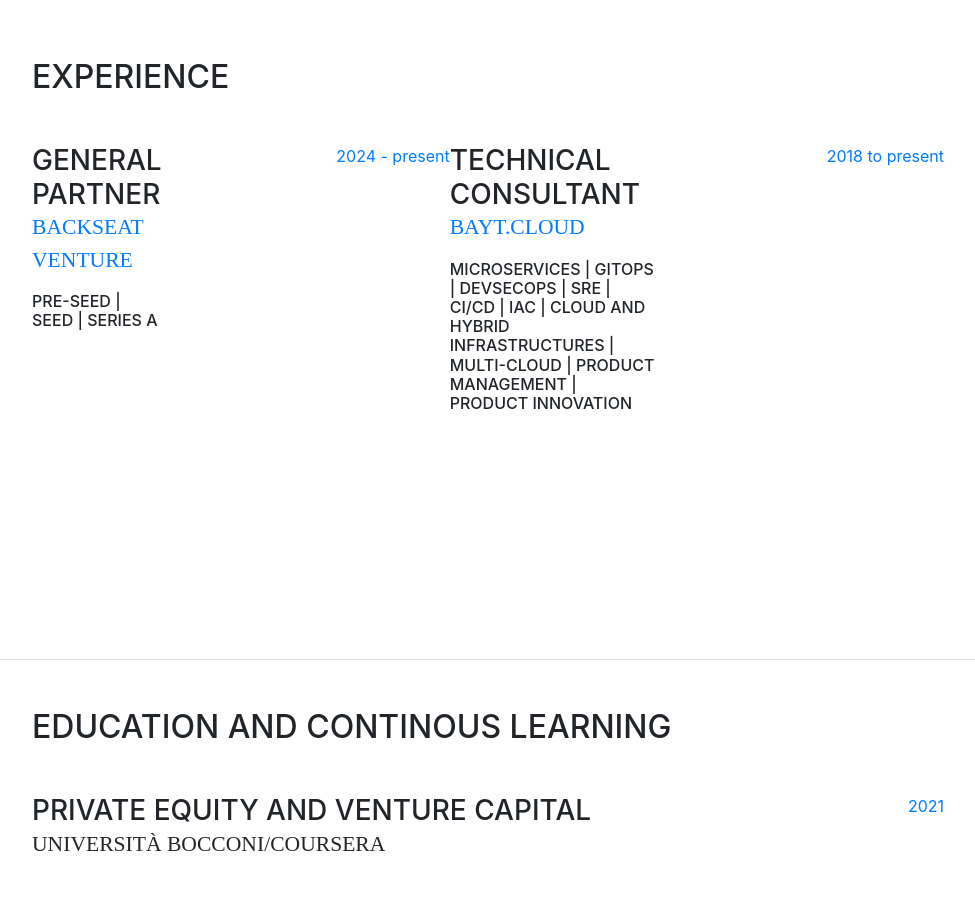
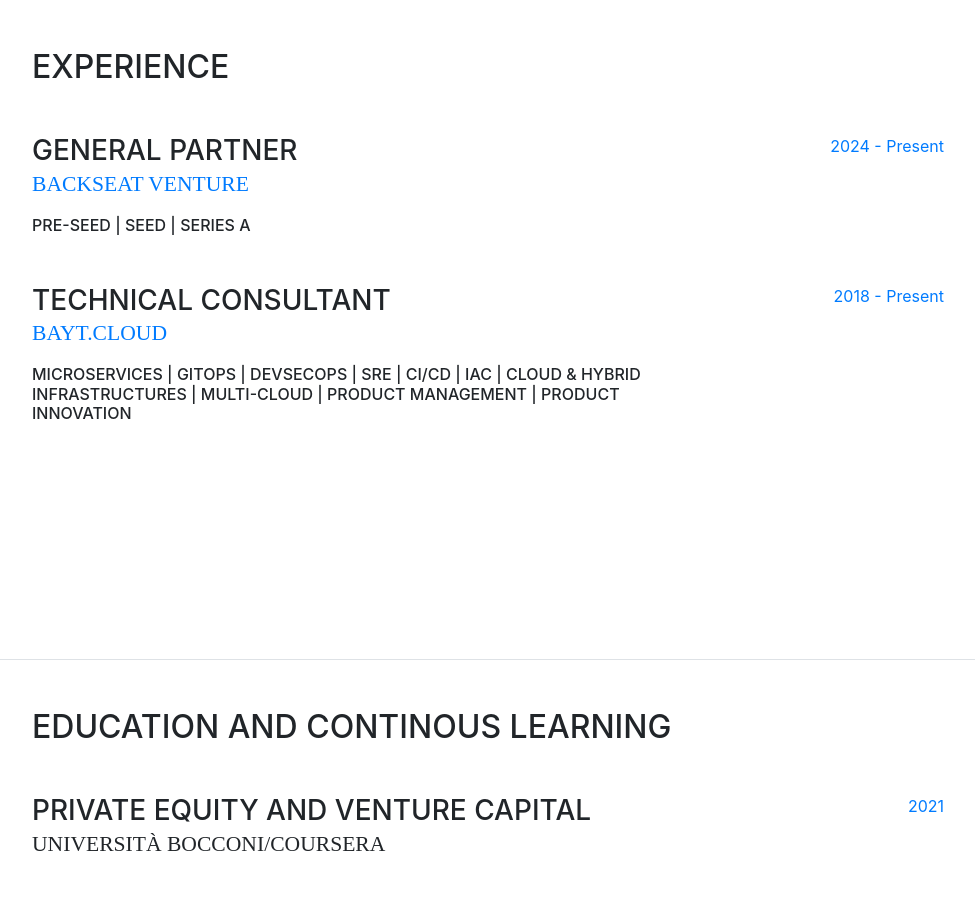
Before and after one commit to laithrafid/laith.rafids.com, a website with bundled scripts: page index.html in a window 1280 px wide. Shown: the part 940-1861 px from the top of the page, without its empty margins (288-1263 px from the left). Built offline with nearby package versions, Linux system fonts and the light colour scheme; a web font is replaced by a local one.

Commit message:
experience index.html issue
fixing experiences issue

```diff
--- a/index.html
+++ b/index.html
@@ -121,28 +121,43 @@
         </div>
       </section>
 
+
 <section class="resume-section p-3 p-lg-5 d-flex flex-column" id="experience">
   <div class="my-auto">
     <h2 class="mb-5">Experience</h2>
+
+    <!-- Experience 1 -->
     <div class="resume-item d-flex flex-column flex-md-row mb-5">
       <div class="resume-content mr-auto">
-              <h3 class="mb-0", href="">General Partner</h3>
-              <div class="subheading mb-3"> <a href="https://backSeatventure.com"> BackSeat Venture</a></div>
-              <h6 class="mb-0"> Pre-seed | Seed | Series A </h6>
+        <h3 class="mb-0">General Partner</h3>
+        <div class="subheading mb-3">
+          <a href="https://backseatventure.com" target="_blank">BackSeat Venture</a>
+        </div>
+        <h6 class="mb-0">Pre-seed | Seed | Series A</h6>
       </div>
       <div class="resume-date text-md-right">
-              <span class="text-primary">2024 - present </span>
+        <span class="text-primary">2024 - Present</span>
       </div>
+    </div>
+
+    <!-- Experience 2 -->
+    <div class="resume-item d-flex flex-column flex-md-row mb-5">
       <div class="resume-content mr-auto">
-              <h3 class="mb-0", href="">Technical Consultant</h3>
-              <div class="subheading mb-3"> <a href="https://bayt.cloud"> BAYT.cloud</a></div>
-              <h6 class="mb-0"> Microservices | GitOps | DevSecOps | SRE | CI/CD | IAC | Cloud and Hybrid Infrastructures | Multi-cloud | Product Management | Product Innovation</h6>
+        <h3 class="mb-0">Technical Consultant</h3>
+        <div class="subheading mb-3">
+          <a href="https://bayt.cloud" target="_blank">BAYT.cloud</a>
+        </div>
+        <h6 class="mb-0">
+          Microservices | GitOps | DevSecOps | SRE | CI/CD | IAC | Cloud & Hybrid Infrastructures | Multi-cloud | Product Management | Product Innovation
+        </h6>
       </div>
       <div class="resume-date text-md-right">
-              <span class="text-primary">2018 to present</span>
+        <span class="text-primary">2018 - Present</span>
+      </div>
     </div>
   </div>
 </section>
+
       <section class="resume-section p-3 p-lg-5 d-flex flex-column" id="education">
         <div class="my-auto">
         <h2 class="mb-5">Education and Continous Learning</h2>
```
Lines whose indentation alone changed are shown as unchanged.
